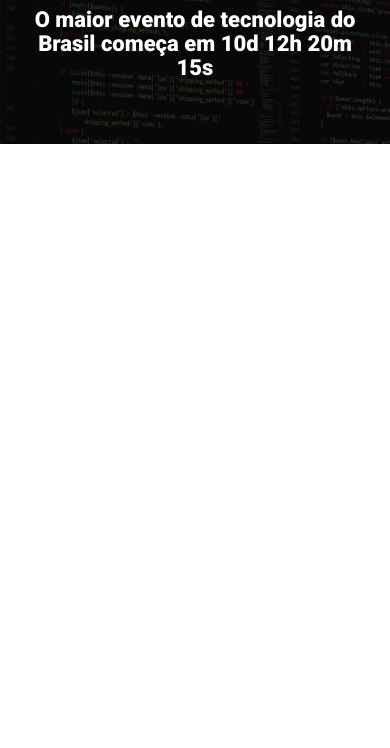
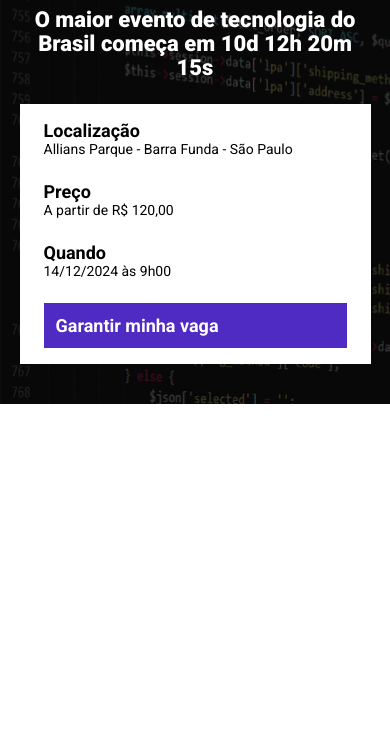
Before and after one commit to danielascaraujo/ebac-tech-talks, a website built with Parcel: page src/index.html in a window 390 px wide. Shown: the part 96-844 px from the top of the page. Built offline with nearby package versions, Linux system fonts and the light colour scheme; files whose address does not match are found by name.

Commit message:
ajustando as informações e os botões

```diff
--- a/src/index.html
+++ b/src/index.html
@@ -16,6 +16,25 @@
             <p class="hero__text">
                 O maior evento de tecnologia do Brasil começa em 10d 12h 20m 15s
             </p>
+            <div class="infos-bar">
+                <ul class="infos-bar__infos">
+                    <li class="infos-bar__infos__item">
+                        <b>Localização</b>
+                        Allians Parque - Barra Funda - São Paulo
+                    </li>
+                    <li class="infos-bar__infos__item">
+                        <b>Preço</b>
+                        A partir de R$ 120,00
+                    </li>
+                    <li class="infos-bar__infos__item">
+                        <b>Quando</b>
+                        14/12/2024 às 9h00
+                    </li>
+                </ul>
+                <a href="#" class="button button--primary">
+                    Garantir minha vaga
+                </a>
+            </div>
         </div>
     </header>
 
--- /dev/null
+++ b/src/styles/components/_buttons.scss
@@ -0,0 +1,23 @@
+.button {
+    padding: 12px;
+    font-size: 18px;
+    font-weight: bold;
+    text-decoration: none;
+    text-align: center;
+    white-space: nowrap;
+
+    &--primary {
+        color: #FFF;
+        background-color: #4F2AC3;
+    }
+
+    @media (max-width: 640px) {
+        display: block;
+        width: 100%;
+    }
+
+    @media (max-width: 1024px){
+        display: flex;
+        align-items: center;
+    }
+}
--- /dev/null
+++ b/src/styles/components/_infos_bar.scss
@@ -0,0 +1,41 @@
+.infos-bar {
+    padding: 16px 24px;
+    background-color: #FFF;
+    display: flex;
+    justify-content: space-between;
+
+    &__infos {
+        display: flex;
+        gap: 40px;
+
+        &__item {
+            font-size: 14px;
+            color: #000;
+
+            b {
+                font-size: 18px;
+                display: block;
+                color: #000;
+            }
+        }
+    }
+
+    @media (max-width: 640px) {
+        display: block;
+
+        &__infos {
+            display: block;
+
+            &__item {
+                margin-bottom: 24px;
+            }
+        }
+    }
+
+    @media (max-width: 1024px) {
+
+        &__infos {
+            gap: 16px;
+        }
+    }
+}
--- a/src/styles/main.scss
+++ b/src/styles/main.scss
@@ -1,4 +1,6 @@
 @use 'hero';
+@use 'components/infos_bar';
+@use 'components/buttons';
 
 * {
     margin: 0;
@@ -6,6 +8,7 @@
     box-sizing: border-box;
     font-family: Roboto, sans-serif;
     color: #FFF;
+    list-style: none;
 }
 
 .container {
```
